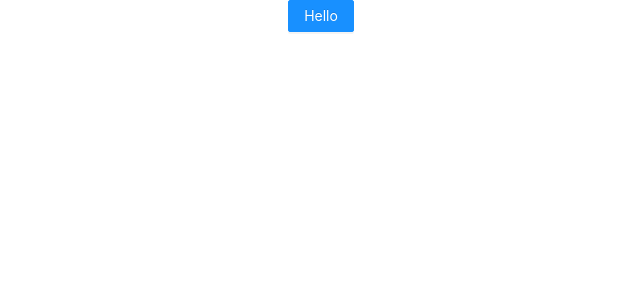
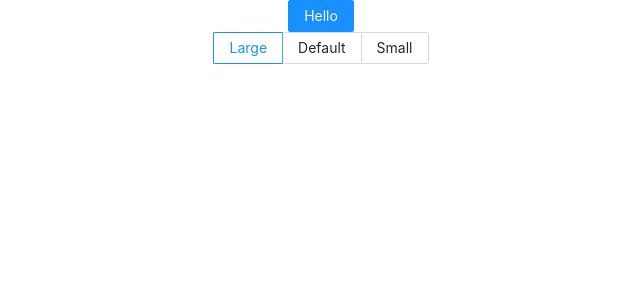
Before and after one commit to scohly/StudentManagementAPI, a React (Create React App) app in the folder demo 2/src/frontend/: page / in a window 1280 px wide. Shown: the top 300 px of the page, without its empty margins (319-959 px from the left). Built offline with nearby package versions, Linux system fonts and the light colour scheme.

Commit message:
antd configured

```diff
--- a/demo 2/src/frontend/src/App.js
+++ b/demo 2/src/frontend/src/App.js
@@ -1,11 +1,19 @@
-import {Button} from "antd";
+import {Button,
+        Radio
+} from "antd";
 
 import './App.css';
 
 function App() {
   return (
     <div className="App">
-    <Button type='primary'>Hello</Button>
+        <Button type='primary'>Hello</Button>
+        <br/>
+        <Radio.Group value='large' >
+              <Radio.Button value="large">Large</Radio.Button>
+              <Radio.Button value="default">Default</Radio.Button>
+              <Radio.Button value="small">Small</Radio.Button>
+        </Radio.Group>
 
     </div>
   );
```
